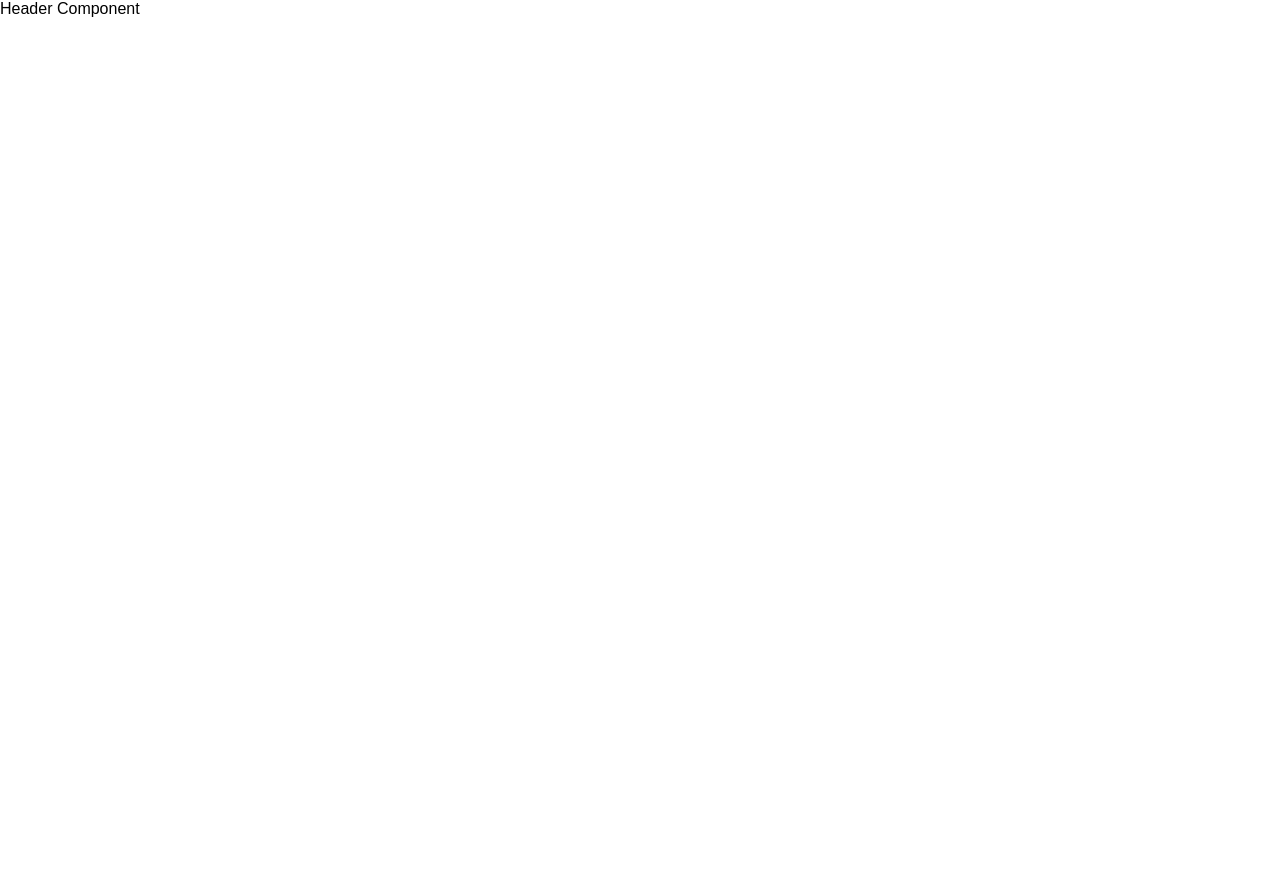
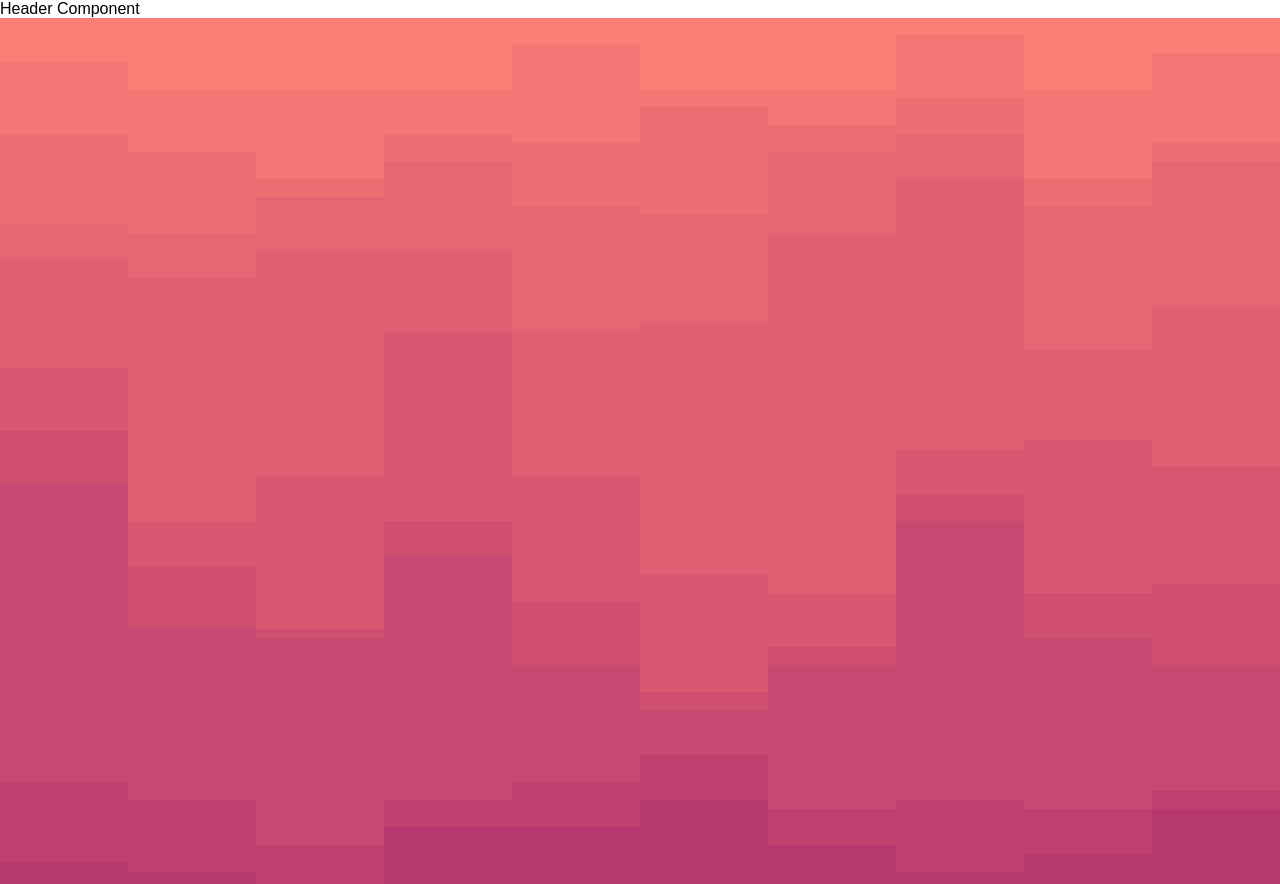
Before and after one commit to Starfodders/Musicbox, a React (Create React App) app: page / in a window 1280 px wide. Shown: the top 884 px of the page. Before the commit the page ends 800 px from the top, so only its background shows below. Built offline with nearby package versions, Linux system fonts and the light colour scheme.

Commit message:
background added

```diff
--- a/src/components/HomePage/HomePage.js
+++ b/src/components/HomePage/HomePage.js
@@ -1,13 +1,20 @@
 import React from "react";
 import Header from "../Header/Header";
 import axios from "axios";
+import bgimage from "../../assets/images/backgroundBars.svg"
+
+
+import "./HomePage.scss"
 
 const HomePage = () => {
 
   return (
-    <>
+    <div className = "home">
       <Header />
-    </>
+      <div className = "home__background">
+        <img src = {bgimage} alt = "background-bars" className = "home__background--image"/>
+      </div>
+    </div>
   );
 };
 
--- /dev/null
+++ b/src/components/HomePage/HomePage.scss
@@ -0,0 +1,15 @@
+
+.home {
+    position: relative;
+
+    &__background {
+
+        &--image {
+            position: absolute;
+            object-fit: contain;
+            width: 100%;
+            z-index: -5;
+            opacity: 0.9;
+        }
+    }
+}
```
Also changed, not shown: src/assets/images/backgroundBars.svg (added), src/components/HomePage/Header.scss (deleted).
